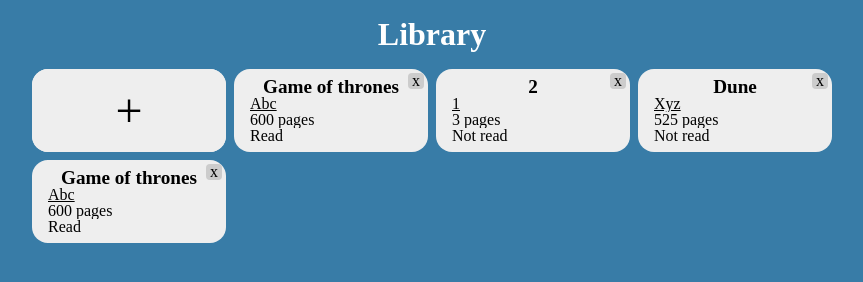
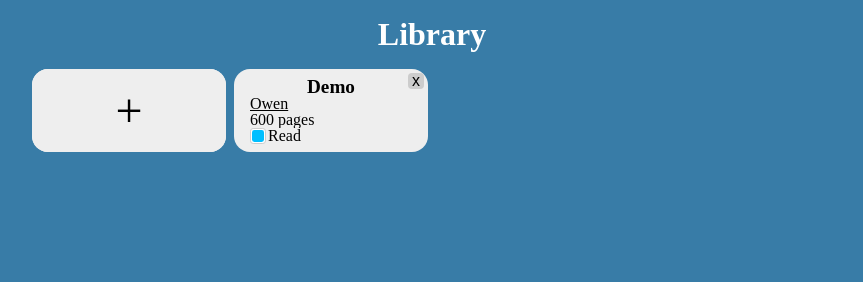
Before and after one commit to 29042022gtx/library, a plain HTML site: page index.html in a window 1280 px wide. Shown: the whole page, without its empty margins (208-1071 px from the left). Drawn offline with Linux system fonts and the light colour scheme.

Commit message:
Add read checkbox

```diff
--- a/index.html
+++ b/index.html
@@ -42,8 +42,9 @@
       <div class="author">Adf ADsfj</div>
       <div class="pages">600 pages</div>
       <div class="read">Read</div>
-      <div class="delete">x</div>
+      <div style="display: none;" class="delete">x</div>
     </div>
+
     <div id="plus" class="plus">
       +
     </div>
--- a/script.js
+++ b/script.js
@@ -38,7 +38,16 @@ function prependBook(obj, idx) {
   div.appendChild(content);
 
   content = newDiv('read');
-  content.textContent = obj.read ? 'Read' : 'Not read';
+  const check = document.createElement('input');
+  check.type = 'checkbox';
+  check.classList.add('read-check');
+  check.name = 'read';
+  check.checked = obj.read;
+  content.appendChild(check);
+
+  const readStatus = newDiv('read-status');
+  readStatus.textContent = obj.read ? 'Read' : 'Not read';
+  content.appendChild(readStatus);
   div.appendChild(content);
 
   content = newDiv('delete');
@@ -56,18 +65,12 @@ function newDiv(className) {
 }
 
 const dialog = document.querySelector('dialog');
+const form = document.querySelector('.dialog form');
+const add = document.querySelector('.dialog #add');
 const container = document.querySelector('.container');
-const form = document.querySelector('.dialog form');
 const plus = document.querySelector('.container #plus');
-const add = document.querySelector('.dialog #add');
-const book1 = new Book('Abc', 'Game of thrones', 600, true);
-const book2 = new Book('Xyz', 'Dune', 525, false);
-const book3 = new Book(1, '2', 3, false);
-const book4 = new Book('Abc', 'Game of thrones', 600, true);
-const myLibrary = [book1, book2, book3, book4,
-  // book1, book2, book3, book4,
-  // book1
-];
+const book1 = new Book('Owen', 'Demo', 600, true);
+const myLibrary = [book1];
 
 plus.addEventListener('click', () => {
   dialog.showModal();
@@ -79,13 +82,13 @@ add.addEventListener('click', e => {
   const author = form.author.value;
   const pages = form.pages.value;
   const book = new Book(title, author, pages, false);
-  prependBook(book);
+  prependBook(book, myLibrary.length);
   myLibrary.push(book);
   dialog.close();
+  form.reset();
 })
 
 container.addEventListener('click', e => {
-  // HTMLElement.prototype.getAttribute('data-idx')
   if (e.target.classList.contains('delete')) {
     const book = e.target.parentElement;
     book.remove();
@@ -93,14 +96,23 @@ container.addEventListener('click', e => {
     myLibrary.splice(idx, 1);
     clearContainer();
     populateBooks();
+    return;
+  }
+  if (e.target.classList.contains('read-check')) {
+    const book = e.target.parentElement.parentElement;
+    const idx = +book.getAttribute('data-idx')
+    const read = !myLibrary[idx].read;
+    myLibrary[idx].read = read;
+    let content;
+    if (read) {
+      content = 'Read'
+    } else {
+      content = 'Not read'
+    }
+    const s = book.querySelector('.read-status').textContent
+    console.log(s);
+    book.querySelector('.read-status').textContent = content;
   }
 })
 
 populateBooks();
-
-// const cancel = document.querySelector('#cancel');
-
-// cancel.addEventListener('click', (e) => {
-//   e.preventDefault();
-//   dialog.close();
-// });
--- a/style.css
+++ b/style.css
@@ -80,6 +80,7 @@ header:hover {
   top: 4px; right: 4px;
   width: 1em;
   aspect-ratio: 1;
+  font-family: sans-serif;
   text-align: center;
   background-color: var(--bone);
   border-radius: 4px;
@@ -94,6 +95,46 @@ header:hover {
   text-align: center;
   font-size: 1.2em;
   font-weight: bold;
+}
+
+.container .read {
+  display: flex;
+  align-items: center;
+  gap: 2px;
+}
+
+.container .read-check {
+  box-sizing: border-box;
+  -webkit-appearance: none;
+  appearance: none;
+  display: inline-flex;
+  align-items: center;
+  justify-content: center;
+  height: 1.2em;
+  aspect-ratio: 1;
+  margin: 0;
+  background-color: white;
+  border: 1px solid var(--bone);
+  border-radius: 20%;
+}
+
+.container .read-check::before {
+  content: " ";
+  display: inline-flex;
+  align-items: center;
+  justify-content: center;
+  height: 85%;
+  aspect-ratio: 1;
+  font-size: 80%;
+  color: white;
+  background-color: deepskyblue;
+  border-radius: inherit;
+  transform: scale(0);
+  transition: all .25s;
+}
+
+.container .read-check:checked::before {
+  transform: scale(1);
 }
 
 .container .author {
```
